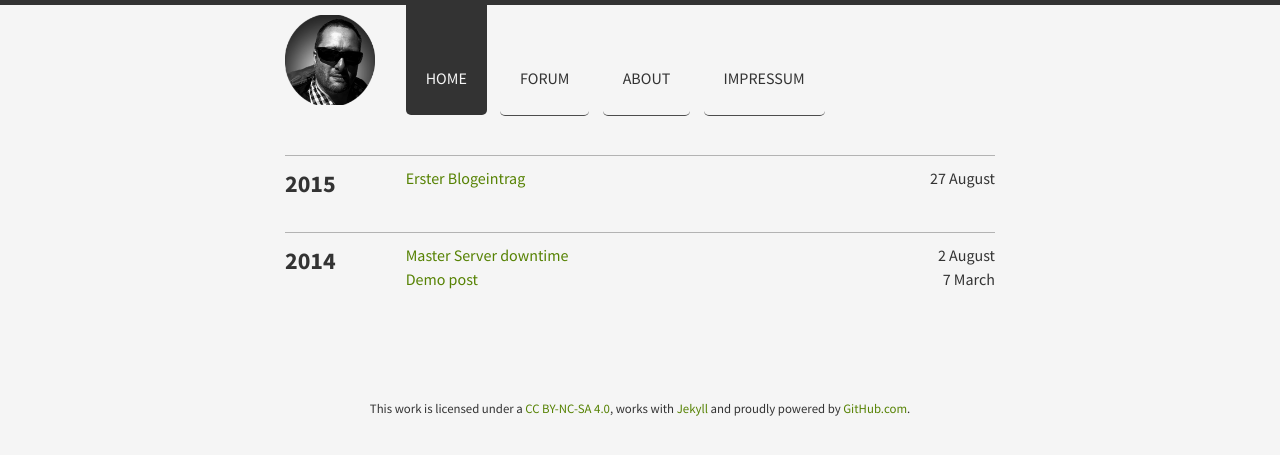
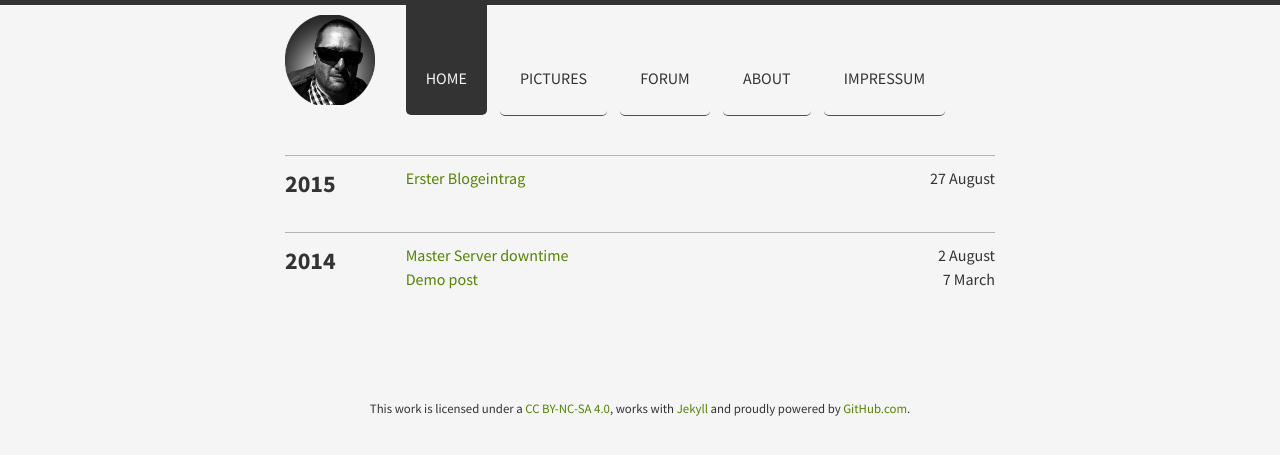
Before and after one commit to netbuk/netbuk.github.io, a Jekyll site: the page built from index.html, in a window 1280 px wide. Shown: the top 455 px of the page. Built offline with Jekyll 4.4.1, drawn with Linux system fonts in a browser that asks for light colours; nearby versions of some CDN libraries; Markdown is read by kramdown in place of the engine named in the settings.

Commit message:
Navigation

```diff
--- a/_data/links.yml
+++ b/_data/links.yml
@@ -1,5 +1,8 @@
 - url: /
   title: Home
+
+- url: /big pictures
+  title: Pictures
 
 - url: http://forum.netbuk.dk
   title: Forum
```
